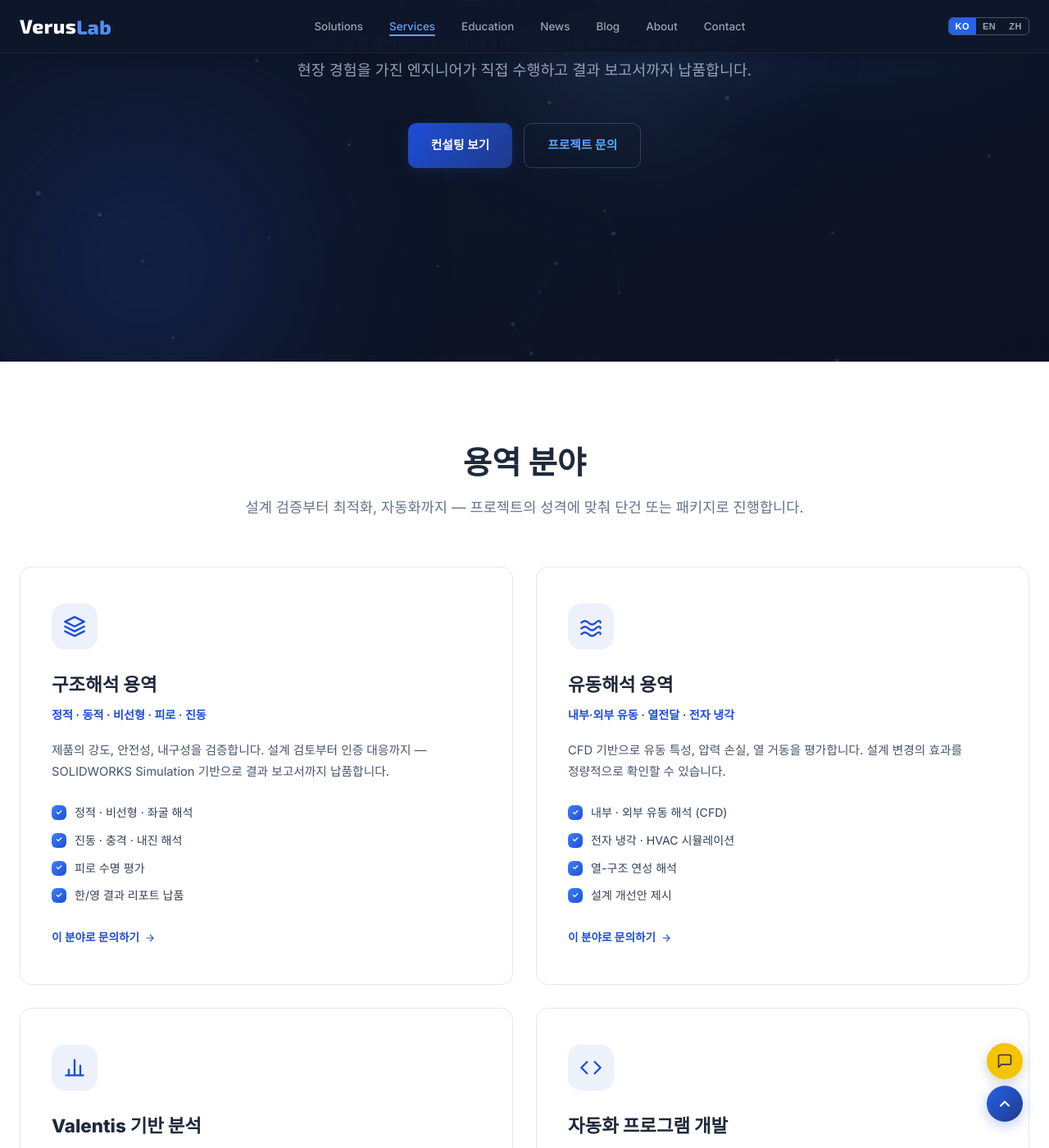
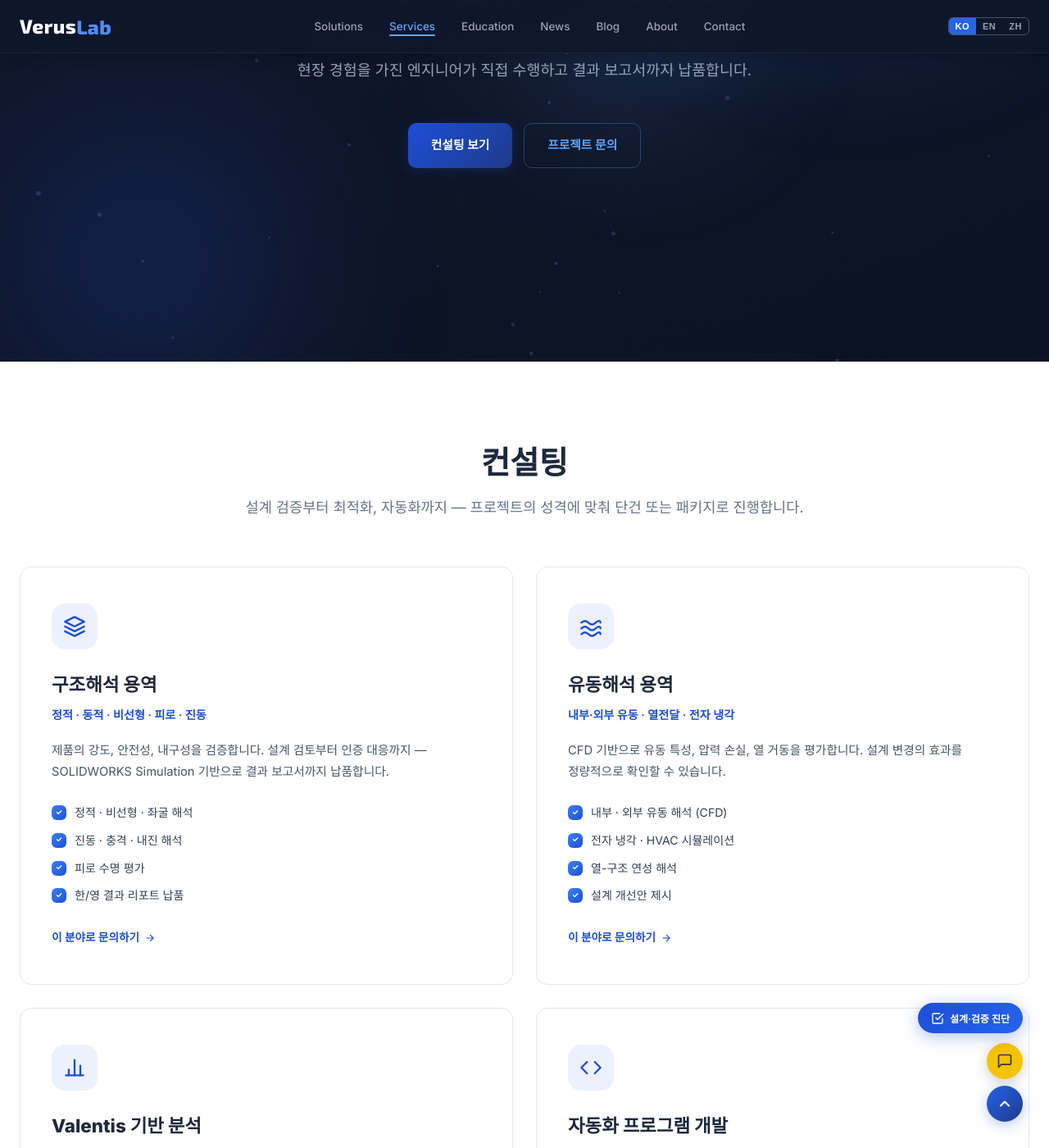
Before and after one commit to VerusLab-KR/Homepage, a Jekyll site: the page built from services/index.html, in a window 1280 px wide and 1400 px high, scrolled down 459 px. Shown: the whole window at 82% size. Built offline with Jekyll 4.4.1, drawn with Linux system fonts in a browser that asks for light colours.

Commit message:
Polish Services and Valentis demo pages
- Services: rename "용역 분야" section title to "컨설팅" to match
  the renamed hero CTA
- Services: add floating "설계·검증 진단" button (same modal pattern
  as Education page)
- Valentis demo: enable Material Property video card with YouTube
  ID 1f-IRzJrFs0 and add thumbnail background; drop Coming Soon

Co-Authored-By: Claude Opus 4.7 <noreply@anthropic.com>

```diff
--- a/services/index.html
+++ b/services/index.html
@@ -206,7 +206,7 @@ h2{font-size:clamp(1.6rem,3vw,2.4rem);font-weight:700;line-height:1.2;margin-bot
 <section class="section" id="services-list">
   <div class="container">
     <div class="text-center">
-      <h2>용역 분야</h2>
+      <h2>컨설팅</h2>
       <p class="subtitle">설계 검증부터 최적화, 자동화까지 — 프로젝트의 성격에 맞춰 단건 또는 패키지로 진행합니다.</p>
     </div>
     <div class="services-grid">
@@ -349,6 +349,80 @@ h2{font-size:clamp(1.6rem,3vw,2.4rem);font-weight:700;line-height:1.2;margin-bot
 
 <button class="btn-top" id="btnTop" aria-label="맨 위로"><svg viewBox="0 0 24 24" fill="none" stroke="currentColor" stroke-width="2.5" stroke-linecap="round" stroke-linejoin="round"><polyline points="18 15 12 9 6 15"/></svg></button>
 
+<!-- ── Floating Risk Diagnosis ── -->
+<style>
+.floating-diagnosis{
+  position:fixed;bottom:140px;right:32px;z-index:900;
+  display:flex;align-items:center;gap:7px;
+  background:linear-gradient(135deg,#1d4ed8 0%,#2563eb 100%);
+  color:#fff;border:none;border-radius:50px;
+  padding:10px 16px;font-size:.75rem;font-weight:600;
+  cursor:pointer;font-family:'Inter',sans-serif;
+  box-shadow:0 4px 20px rgba(29,78,216,.35);
+  transition:all .3s cubic-bezier(.4,0,.2,1);
+}
+.floating-diagnosis:hover{
+  transform:translateY(-2px);
+  box-shadow:0 8px 30px rgba(29,78,216,.5);
+}
+.floating-diagnosis svg{width:16px;height:16px;flex-shrink:0}
+.diagnosis-overlay{
+  position:fixed;inset:0;background:rgba(0,0,0,.55);
+  backdrop-filter:blur(4px);-webkit-backdrop-filter:blur(4px);
+  z-index:10000;display:flex;align-items:center;justify-content:center;
+  opacity:0;visibility:hidden;transition:all .3s ease;
+}
+.diagnosis-overlay.active{opacity:1;visibility:visible}
+.diagnosis-modal{
+  background:#0f172a;border-radius:16px;
+  width:95%;max-width:1200px;height:85vh;max-height:750px;
+  position:relative;overflow:hidden;
+  transform:translateY(20px);transition:transform .3s ease;
+  box-shadow:0 20px 60px rgba(0,0,0,.3);
+}
+.diagnosis-overlay.active .diagnosis-modal{transform:translateY(0)}
+.diagnosis-modal-close{
+  position:absolute;top:12px;right:12px;
+  width:36px;height:36px;border-radius:50%;border:none;
+  background:rgba(255,255,255,.9);cursor:pointer;
+  display:flex;align-items:center;justify-content:center;
+  z-index:10;transition:background .2s;
+  box-shadow:0 2px 8px rgba(0,0,0,.15);
+}
+.diagnosis-modal-close:hover{background:#fff}
+.diagnosis-modal iframe{width:100%;height:100%;border:none}
+@media(max-width:768px){
+  .floating-diagnosis{bottom:128px;right:20px;padding:14px;border-radius:50%}
+  .floating-diagnosis span{display:none}
+  .diagnosis-modal{width:95%;height:90vh}
+}
+</style>
+<button class="floating-diagnosis" id="btnDiagnosis" aria-label="설계·검증 진단">
+  <svg viewBox="0 0 24 24" fill="none" stroke="currentColor" stroke-width="2" stroke-linecap="round" stroke-linejoin="round"><path d="M9 11l3 3L22 4"/><path d="M21 12v7a2 2 0 0 1-2 2H5a2 2 0 0 1-2-2V5a2 2 0 0 1 2-2h11"/></svg>
+  <span>설계·검증 진단</span>
+</button>
+<div class="diagnosis-overlay" id="diagnosisOverlay">
+  <div class="diagnosis-modal">
+    <button class="diagnosis-modal-close" id="diagnosisClose" aria-label="닫기">
+      <svg width="18" height="18" viewBox="0 0 24 24" fill="none" stroke="#333" stroke-width="2.5" stroke-linecap="round"><line x1="18" y1="6" x2="6" y2="18"/><line x1="6" y1="6" x2="18" y2="18"/></svg>
+    </button>
+    <iframe id="diagnosisFrame" loading="lazy"></iframe>
+  </div>
+</div>
+<script>
+(function(){
+  const btn=document.getElementById('btnDiagnosis');
+  const overlay=document.getElementById('diagnosisOverlay');
+  const frame=document.getElementById('diagnosisFrame');
+  const close=document.getElementById('diagnosisClose');
+  const url='../diagnosis/index.html';
+  btn.addEventListener('click',()=>{overlay.classList.add('active');if(!frame.getAttribute('src'))frame.src=url;});
+  close.addEventListener('click',()=>overlay.classList.remove('active'));
+  overlay.addEventListener('click',(e)=>{if(e.target===overlay)overlay.classList.remove('active');});
+  document.addEventListener('keydown',(e)=>{if(e.key==='Escape')overlay.classList.remove('active');});
+})();
+</script>
+
 <script>
 /* Navbar scroll */
 const navbar = document.getElementById('navbar');
--- a/valentis/demo/index.html
+++ b/valentis/demo/index.html
@@ -222,9 +222,8 @@ a{color:inherit;text-decoration:none}
     <div class="video-grid">
 
       <div class="video-card reveal">
-        <div class="video-thumb" data-video="">
+        <div class="video-thumb" data-video="1f-IRzJrFs0" style="background-image:url('https://img.youtube.com/vi/1f-IRzJrFs0/hqdefault.jpg');background-size:cover;background-position:center">
           <div class="play-btn"><svg viewBox="0 0 24 24"><polygon points="8,5 19,12 8,19"/></svg></div>
-          <span class="coming" data-i18n="coming">Coming Soon</span>
         </div>
         <div class="video-info">
           <h3 data-i18n="v_mat_t">⚙ Material Property</h3>
```
